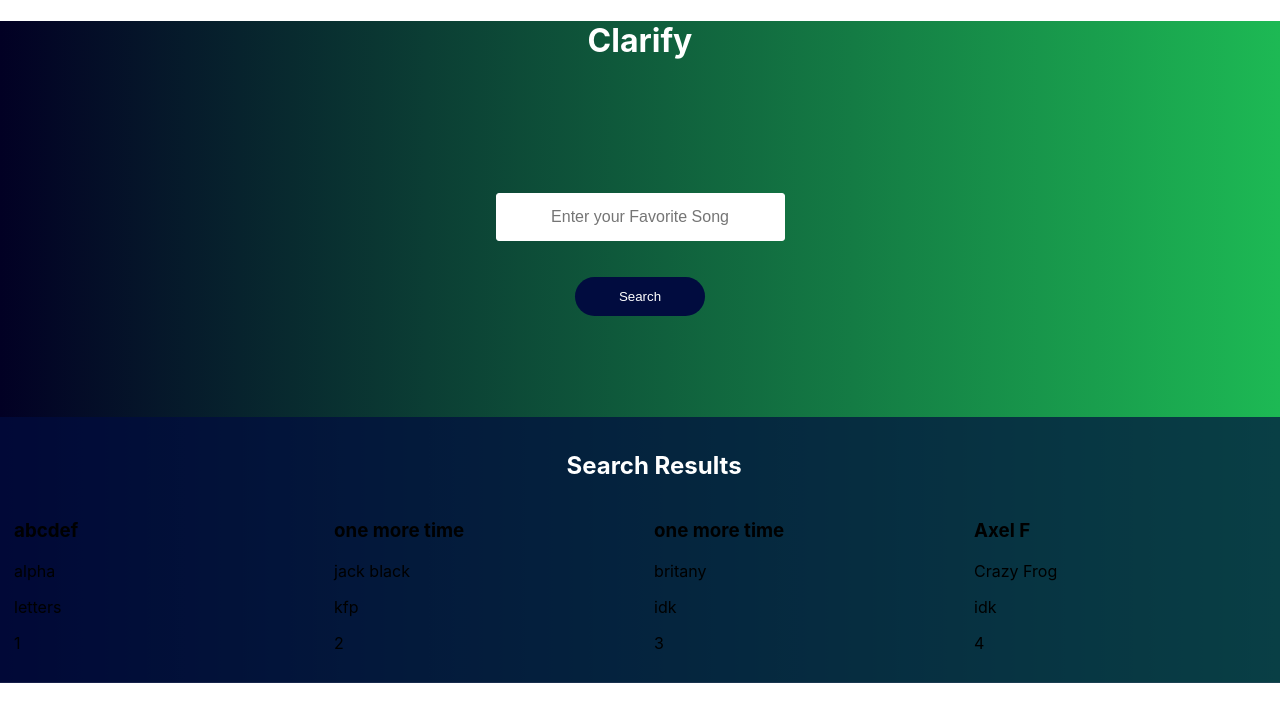
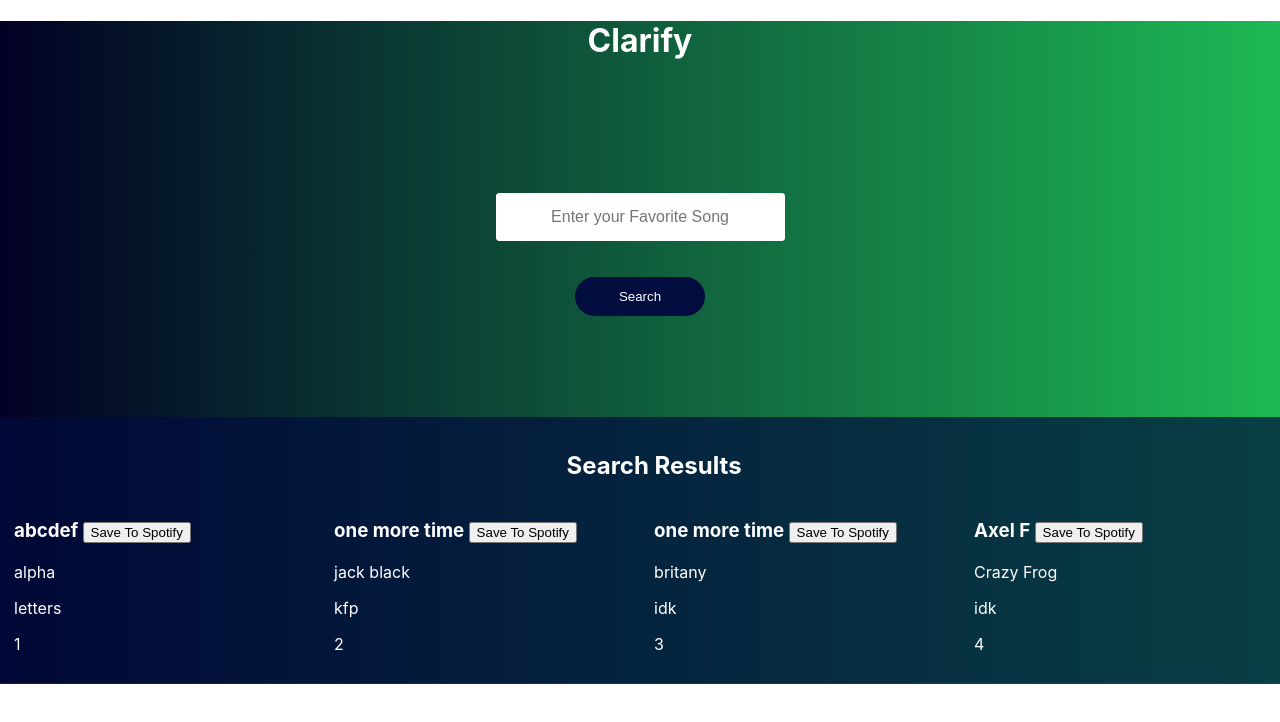
Before and after one commit to srym8/clarify, a React (Create React App) app: page / in a window 1280 px wide. Shown: the top 722 px of the page. Built offline with nearby package versions, Linux system fonts and the light colour scheme.

Commit message:
Added save to spotify button and empty add/remove functions

```diff
--- a/src/components/Track/Track.js
+++ b/src/components/Track/Track.js
@@ -1,9 +1,20 @@
 import React from "react";
 
+import "./Track.css"
+
 function Track(props) {
+
+    const add = () => {
+
+    }
+
+    const remove = () => {
+
+    }
+
     return (
         <div className="Track">
-            <h3>{props.name}</h3>
+            <h3>{props.name} <button>Save To Spotify</button></h3>
             <p>{props.artist}</p>
             <p>{props.album}</p>
             <p>{props.id}</p>
```
